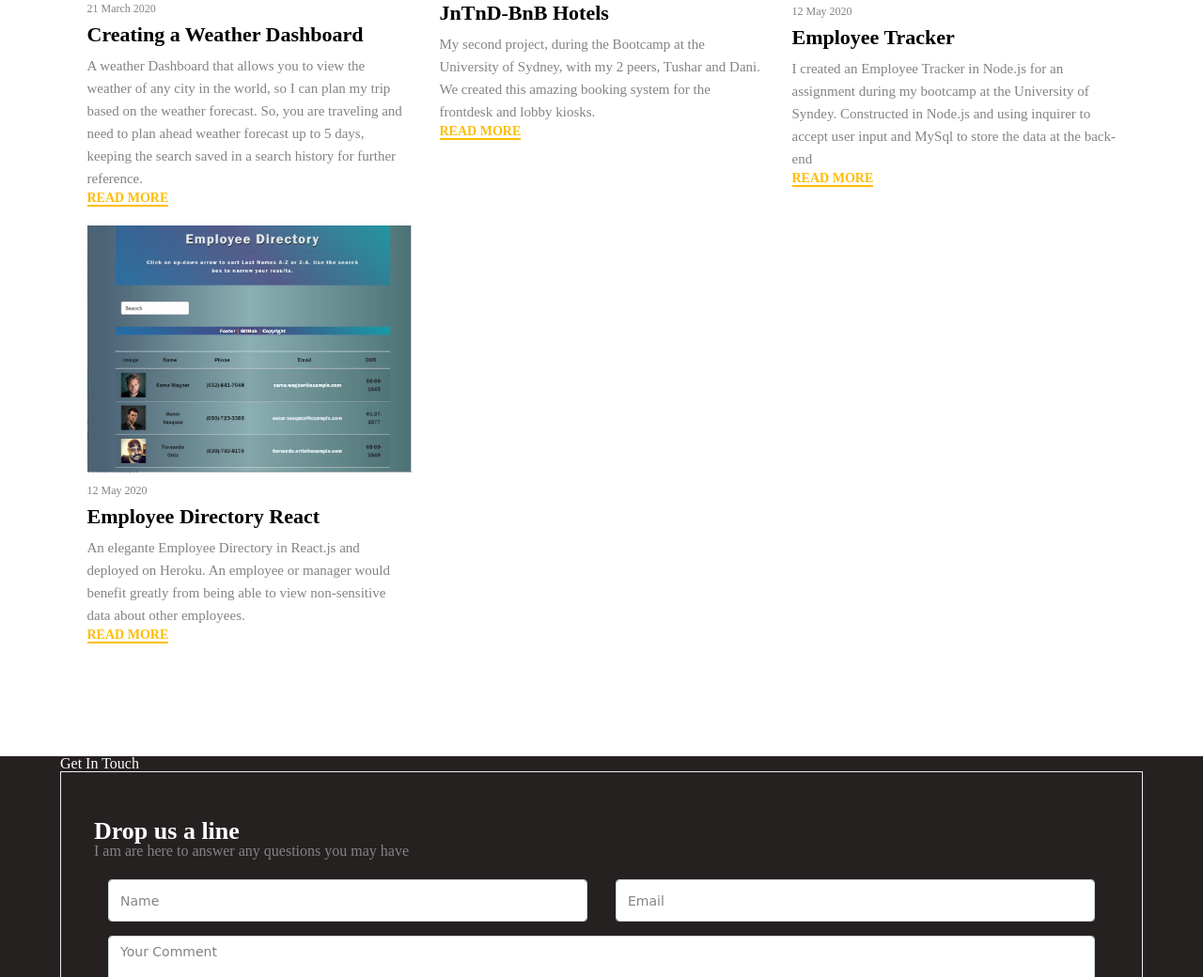
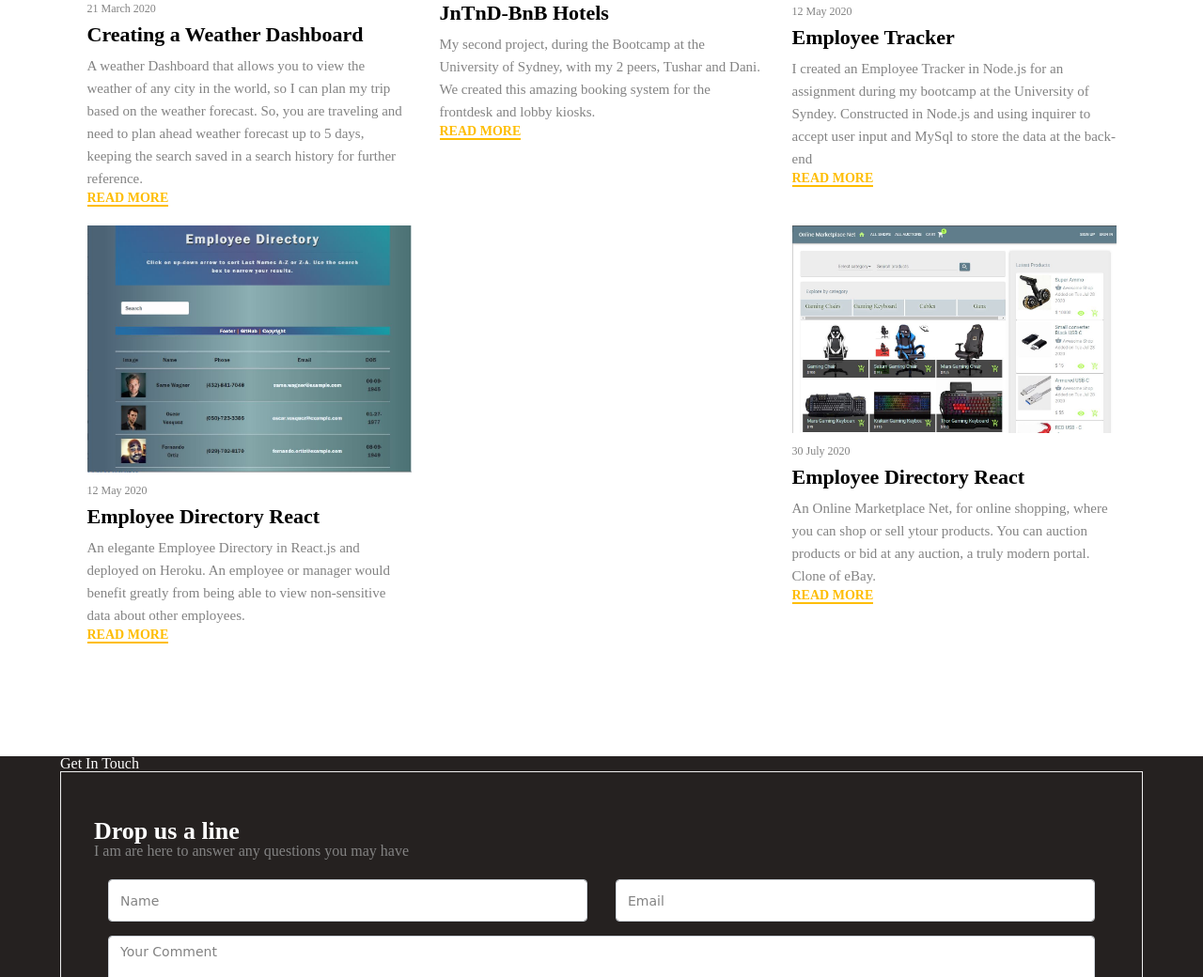
Before and after one commit to johnnyboysydney/Portfolio, a website with bundled scripts: page index.html in a window 1280 px wide. Shown: the part 6405-7445 px from the top of the page at 94% size. Built offline with nearby package versions, Linux system fonts and the light colour scheme; files whose address does not match are found by name.

Commit message:
adding latest project

```diff
--- a/index.html
+++ b/index.html
@@ -692,6 +692,19 @@
                             </p>
                             <a href="https://github.com/johnnyboysydney/Employee_Directory_React"target="_blank">Read More</a>
                         </div>
+                        <div class="box col-sm-12 col-md-6 col-lg-4">
+                            <div class="img">
+                                <img src="./images/onlinemarketplacenet.JPG" alt="blog">
+                            </div>
+                            <div class="info">
+                                <span>30 July 2020</span>
+                            </div>
+                            <h3>Employee Directory React</h3>
+                            <p>An Online Marketplace Net, for online shopping, where you can shop or sell ytour products.
+                            You can auction products or bid at any auction, a truly modern portal. Clone of eBay.
+                            </p>
+                            <a href="https://github.com/johnnyboysydney/Online_Marketplace_Net"target="_blank">Read More</a>
+                        </div>
                     </div>
                 </div>
             </div>
```
Also changed, not shown: images/onlinemarketplacenet.JPG (added).
